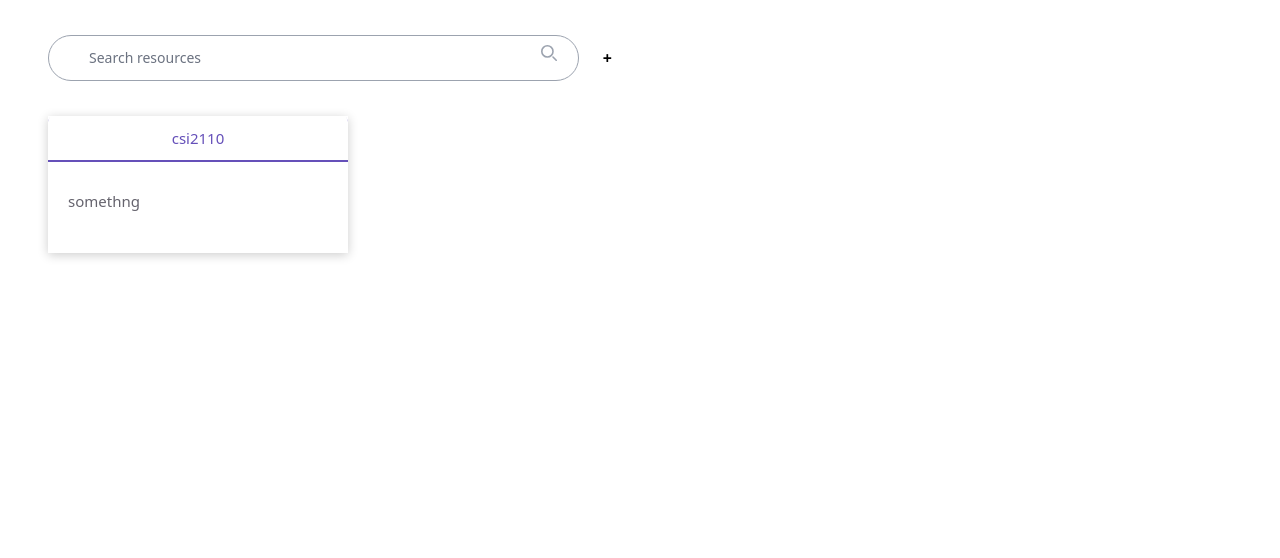
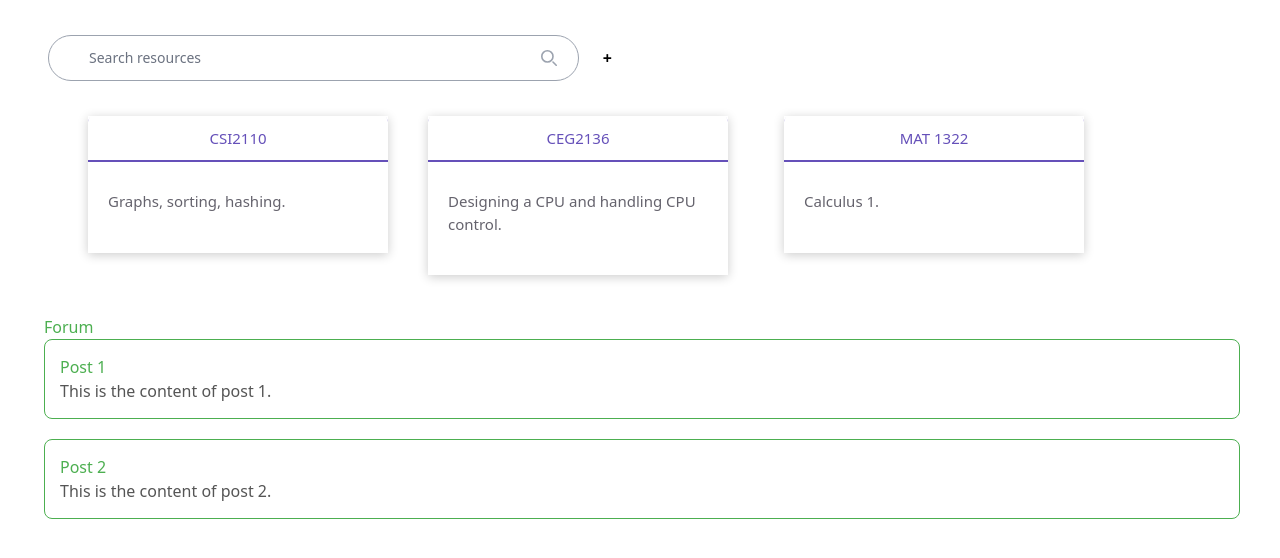
Before and after one commit to michaelhum28/uottahack6, a React (Vite) app: page / in a window 1280 px wide. Shown: the top 558 px of the page. Built offline with nearby package versions, Linux system fonts and the light colour scheme.

Commit message:
fetch not working

```diff
--- a/src/App.css
+++ b/src/App.css
@@ -43,7 +43,7 @@
   /* Forum */
   .forum {
     flex: 1;
-    padding: 20px;
+    padding: 40px;
   }
 
   .forum h2 {
--- a/src/App.jsx
+++ b/src/App.jsx
@@ -16,11 +16,18 @@ function App() {
         <Searchbar />
       </div>
 
-      <div className="container px-12">
-        <Card name="csi2110" description="somethng"/>
+      <div className="flex px-12">
+      <div className="ml-10">
+          <Card name="CSI2110" description="Graphs, sorting, hashing."/>
+        </div>
+        <div className="ml-10">
+          <Card name="CEG2136" description="Designing a CPU and handling CPU control."/></div>
+        <div className="ml-14">
+          <Card name="MAT 1322" description="Calculus 1."/></div>
+        {/* <CourseList/> */}
       </div>
 
-      {/* <Forum /> */}
+      <Forum />
     </>
   )
 }
--- a/src/Forum.jsx
+++ b/src/Forum.jsx
@@ -10,7 +10,7 @@ const Forum = () => {
   ];
 
   return (
-    <div className="forum">
+    <div className="forum ml-1">
       <h2>Forum</h2>
       <div className="forum-posts">
         {forumPosts.map(post => (
--- a/src/Searchbar.jsx
+++ b/src/Searchbar.jsx
@@ -57,7 +57,7 @@ function Searchbar() {
                     <label htmlFor="default-search" className="sr-only">Search</label>
                     <div className="flex items-center">
                         <input type="search" id="default-search" className="block w-full p-3 ps-10 text-sm text-gray-900 border border-gray-400 rounded-full" placeholder="Search resources" />
-                        <button type="submit" className="absolute top-0 right-0 mt-0 mr-3 h-7 p-2.5 text-sm font-medium text-gray-400 rounded-lg focus:outline-none hover:text-black">
+                        <button type="submit" className="absolute top-0 right-0 mt-0 mr-3 h-full p-2.5 text-sm font-medium text-gray-400 rounded-lg focus:outline-none hover:text-black">
                             <svg className="w-4 h-4" aria-hidden="true" xmlns="http://www.w3.org/2000/svg" fill="none" viewBox="0 0 20 20">
                                 <path stroke="currentColor" strokeLinecap="round" strokeLinejoin="round" strokeWidth="2" d="m19 19-4-4m0-7A7 7 0 1 1 1 8a7 7 0 0 1 14 0Z"/>
                             </svg>
--- a/src/card.jsx
+++ b/src/card.jsx
@@ -1,10 +1,6 @@
 import React from 'react';
 import * as Tabs from '@radix-ui/react-tabs';
 import '/src/styles/Card.css';
-
-const dummyFunc = () => {
-
-}
 
 
 const Card = ({name, description}) => (
@@ -21,4 +17,5 @@ const Card = ({name, description}) => (
   </Tabs.Root>
 );
 
+
 export default Card;
```
Also changed, not shown: src/client.js (added, +24 -0 lines), src/server.js (added, +37 -0 lines), src/image1.jpg (deleted), 1 other file (tests, documents, lock files or other folders).
